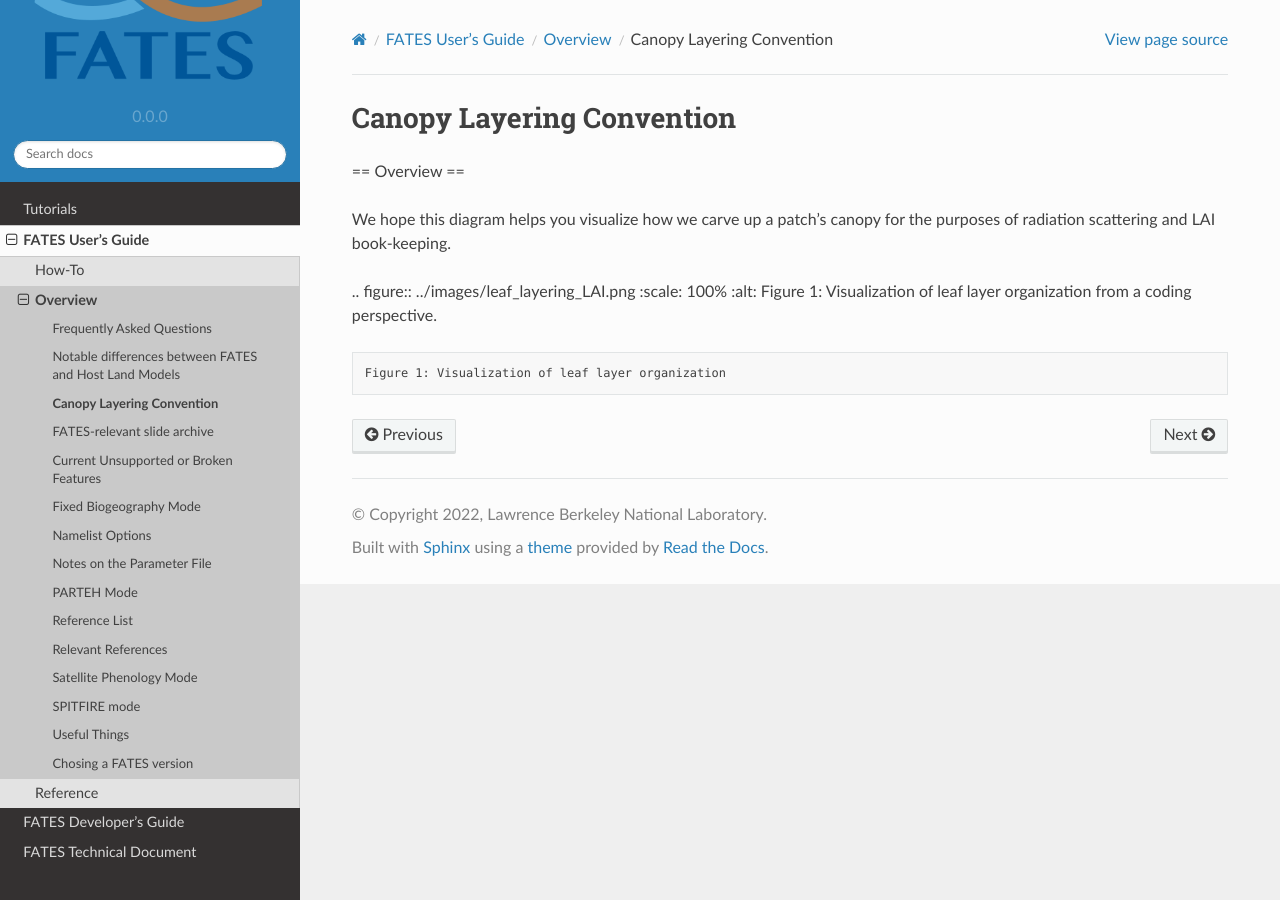
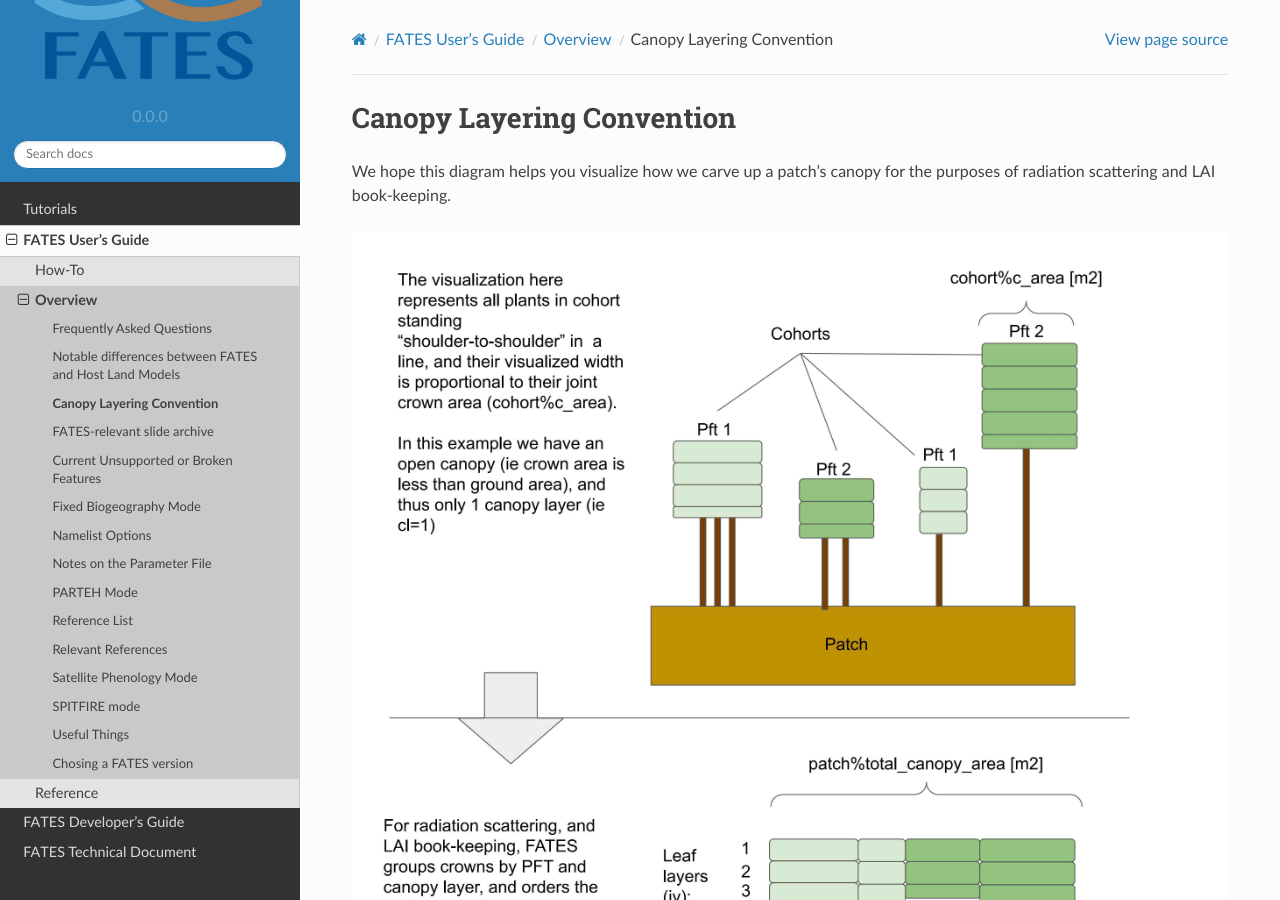
Before and after one commit to NGEET/fates-users-guide, a Sphinx documentation site: the page built from docs/source/user/Canopy-Layering-Convention.md, in a window 1280 px wide and 900 px high. Built offline with Sphinx 7.4.7 and the Read the Docs theme 2.0.0, drawn with Linux system fonts in a browser that asks for light colours.

Commit message:
switched from rst image coding to md standard

```diff
--- a/docs/source/user/Canopy-Layering-Convention.md
+++ b/docs/source/user/Canopy-Layering-Convention.md
@@ -1,12 +1,6 @@
 
 # Canopy Layering Convention
 
-== Overview ==
-
 We hope this diagram helps you visualize how we carve up a patch's canopy for the purposes of radiation scattering and LAI book-keeping.
 
-.. figure:: ../images/leaf_layering_LAI.png
-    :scale: 100%
-    :alt: Figure 1: Visualization of leaf layer organization from a coding perspective.
-
-    Figure 1: Visualization of leaf layer organization
+![Leaf Layering Convention](../images/leaf_layering_LAI.png)
```
